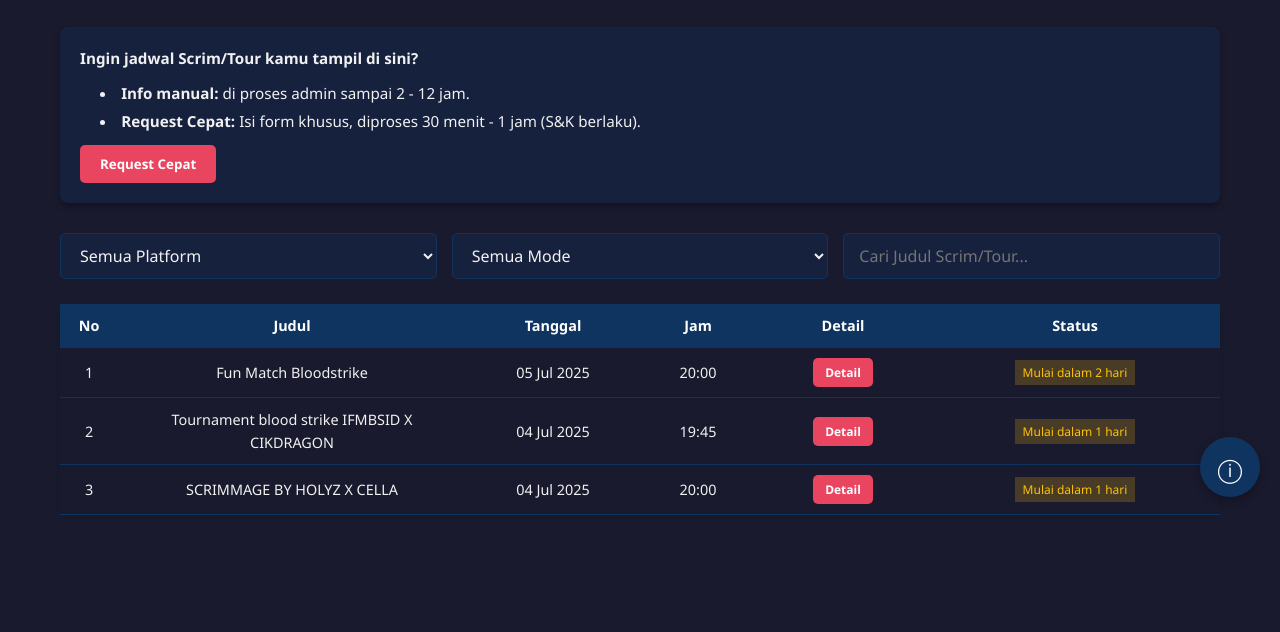
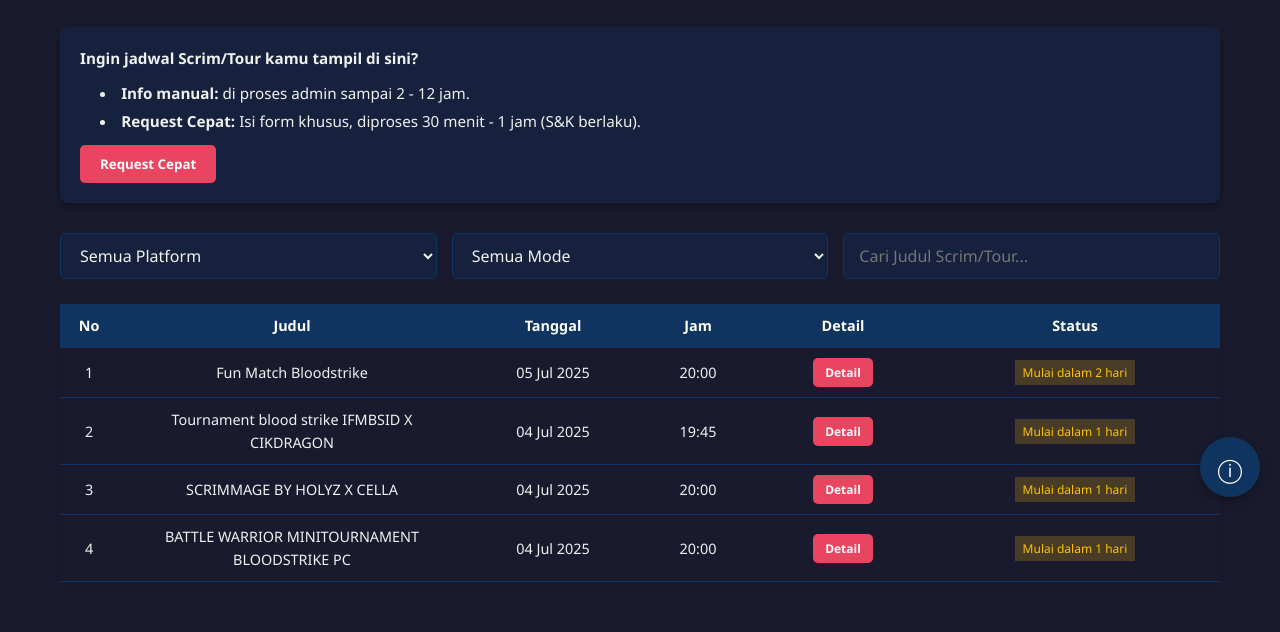
Before and after one commit to Wrahtt55/ScrimBase-ID, a plain HTML site: page index.html in a window 1280 px wide. Shown: the part 283-915 px from the top of the page. Drawn offline with Linux system fonts and the light colour scheme; grey boxes are pictures that could not be loaded.

Commit message:
Update index.html

```diff
--- a/index.html
+++ b/index.html
@@ -598,6 +598,19 @@
                 "link": [
                     {"label": "Grup Whatsapp", "url": "https://chat.whatsapp.com/HgN9RnLn7azEq0OuM5H4uJ"}
                 ]
+            },
+            {
+                "id": 4,
+                "judul": "BATTLE WARRIOR MINITOURNAMENT BLOODSTRIKE PC",
+                "tanggal": "04/07/2025",
+                "jam": "20:00",
+                "platform": "PC",
+                "mode": "Squad",
+                "gambar": "https://imageshack.com/i/pnfLQ9oop",
+                "deskripsi": "💖 BY G-WSTE PRESENTS 💖 Open For Region : 🇮🇩 🇵🇭 🇹🇭, 🎀 SUPPORT BY 🎀 🐻 NETEASE GAMES BLOOD STRIKE 🐻 CLASSHIT 🟪. 💎 PRIZE 💎 🎁 2000 gold and E-Certificate 🎶. 📜 RULES 📜 ➡ PC ONLY ➡ BAN GUN SG Origin12, DOUBLE UZI, BOW, RPG, MAGNUM, No Burn damage, (from box ground OR airdrop) ➡ NO Teaming ➡ Use Voice In G-WASTE DISCORD SERVER ➡ 10 Minutes And Break 5 Minutes ➡ If You Break The Rules Your Team Got -30 Point And If You Use cheat/program ilegal You Got Kick and Ban From All Tournament Event In G-WASTE, Send Report who break the rules here. 🗺 MAP 🗺 ✅ 2 DESSERTED VALLEY ✅ 2 SHUTTER ISLAND. you want Register your team. You can join G-WASTE SERVER First and Click this #unknown",
+                "link": [
+                    {"label": "Link Discord", "url": "https://discord.gg/67AeSS5e"}
+                ]
             }
 
         ];
```
